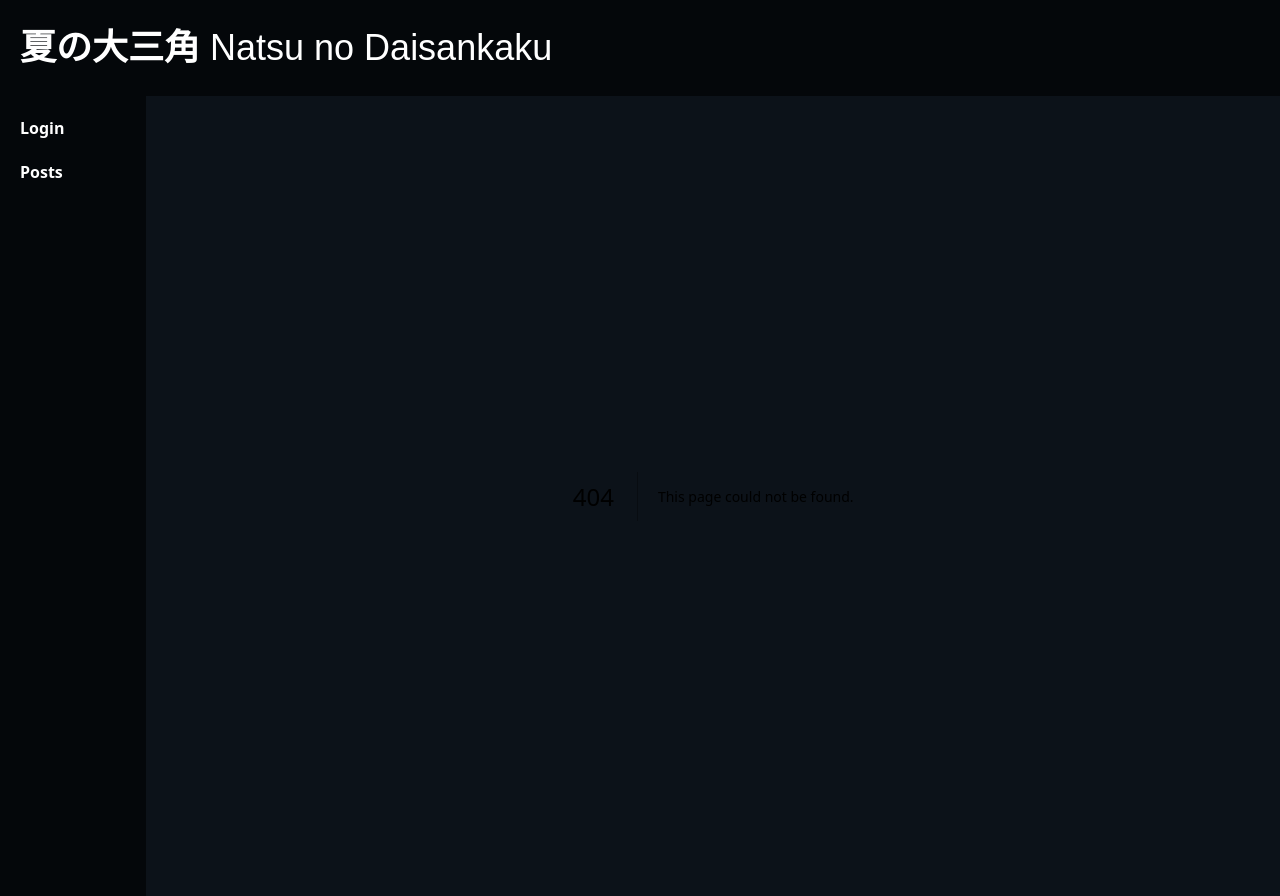
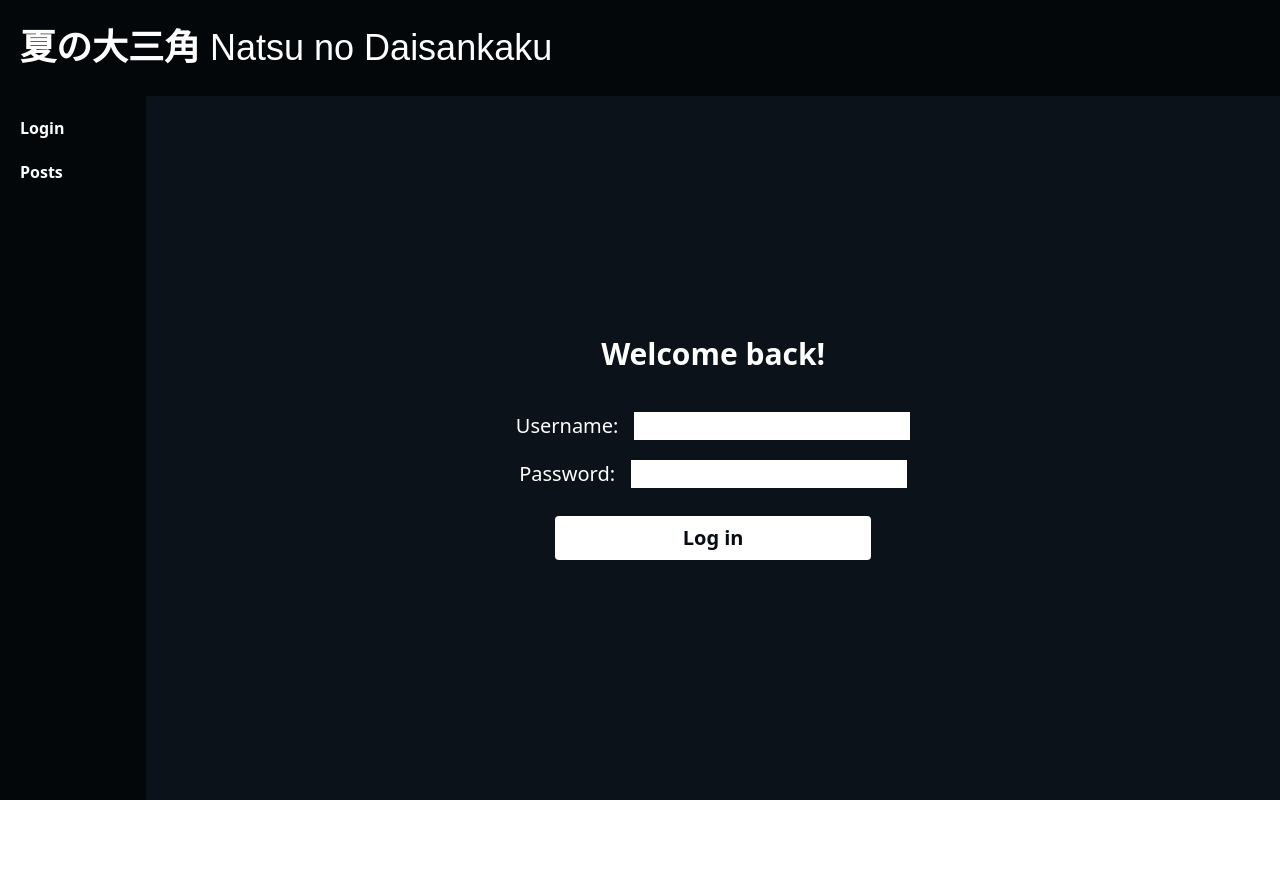
Before and after one commit to kuromika/nnd-frontend-admin, a Next.js app: page /auth/login in a window 1280 px wide. Before the commit this address had no page. After the commit the page ends 800 px from the top, so only its background shows below. Built offline with nearby package versions, Linux system fonts and the light colour scheme; a web font is replaced by a local one.

Commit message:
Incorporate login form into login page

```diff
--- /dev/null
+++ b/src/pages/auth/login.tsx
@@ -0,0 +1,11 @@
+import { LoginForm } from "@/features/login/form";
+
+const Login = () => {
+  return (
+    <section className="flex items-center justify-center h-full">
+      <LoginForm></LoginForm>
+    </section>
+  );
+};
+
+export default Login;
```
